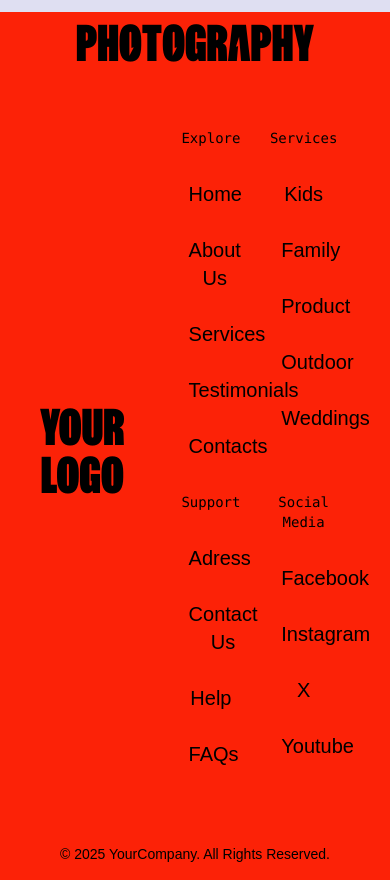
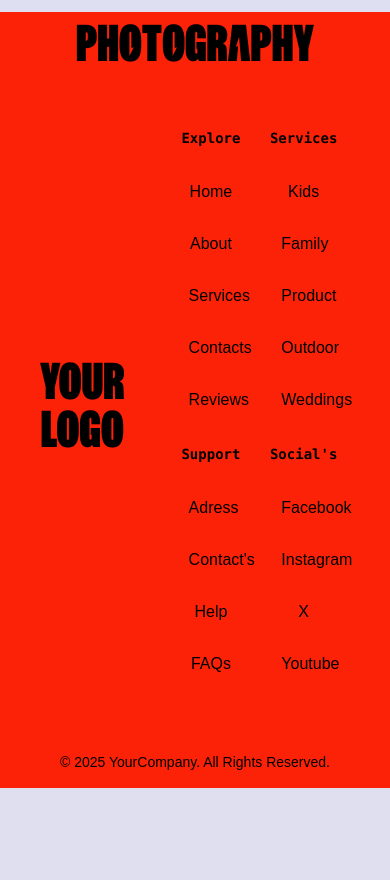
Before and after one commit to Krejzy23/photo, a React (Vite) app: page / in a window 390 px wide. Shown: the part 6920-7800 px from the top of the page. After the commit the page ends 7708 px from the top, so only its background shows below. Built offline with nearby package versions, Linux system fonts and the light colour scheme; a web font is replaced by a local one.

Commit message:
UI changes

```diff
--- a/src/components/Footer.jsx
+++ b/src/components/Footer.jsx
@@ -38,18 +38,18 @@ const Footer = () => {
               YOUR <br /> LOGO
             </h1>
 
-            <div className="container mx-auto grid grid-cols-2  md:grid-cols-4 gap-6 p-3">
+            <div className="container mx-auto grid grid-cols-2 md:grid-cols-4 gap-6 p-3">
               {footerColumns.map((column, index, icons) => (
                 <div key={index}>
-                  <h3 className="mb-3 text-sm font-mono">{column.title}</h3>
+                  <h3 className="mb-3 text-sm font-mono font-black">{column.title}</h3>
                   <ul>
                     {column.links.map((link, linkIndex) => (
-                      <li key={linkIndex} className="pt-3 text-xl">
+                      <li key={linkIndex} className="pt-3 text-md md:text-xl">
                         <a
                           href={link.href}
                           className="relative inline-block px-3 py-2 text-black border-transparent transition duration-300 ease-in-out hover:border rounded-xl hover:bg-black hover:text-blue-50"
-
                         >
+                          <span className="absolute inset-0 border border-transparent rounded-xl transition-transform duration-300 hover:border-black hover:translate-x-1 hover:translate-y-1" />
                           {link.label}
                         </a>
                       </li>
--- a/src/components/Navbar.jsx
+++ b/src/components/Navbar.jsx
@@ -6,7 +6,7 @@ import { useRef, useState, useEffect } from "react";
 import Button from "./Button";
 import { TiLocationArrow } from "react-icons/ti";
 
-const navItems = ["Home", "About Us", "Services", "Testimonials", "Contacts"];
+const navItems = ["Home", "About Us", "Services", "Reviews", "Contacts"];
 
 const Navbar = () => {
   const [isAudioPlaying, setIsAudioPlaying] = useState(false);
--- a/src/constants/index.js
+++ b/src/constants/index.js
@@ -3,10 +3,10 @@ export const footerColumns = [
       title: "Explore",
       links: [
         { label: "Home", href: "#" },
-        { label: "About Us", href: "#" },
+        { label: "About", href: "#" },
         { label: "Services", href: "#" },
-        { label: "Testimonials", href: "#" },
         { label: "Contacts", href: "#" },
+        { label: "Reviews", href: "#" },
       ],
     },
     {
@@ -24,13 +24,13 @@ export const footerColumns = [
       title: "Support",
       links: [
         { label: "Adress", href: "#" },
-        { label: "Contact Us", href: "#" },
+        { label: "Contact's", href: "#" },
         { label: "Help", href: "#" },
         { label: "FAQs", href: "#" },
       ],
     },
     {
-      title: "Social Media",
+      title: "Social's",
       links: [
         { label: "Facebook", href: "#"},
         { label: "Instagram", href: "#"},
```
Also changed, not shown: src/index.css (line endings or trailing spaces).
